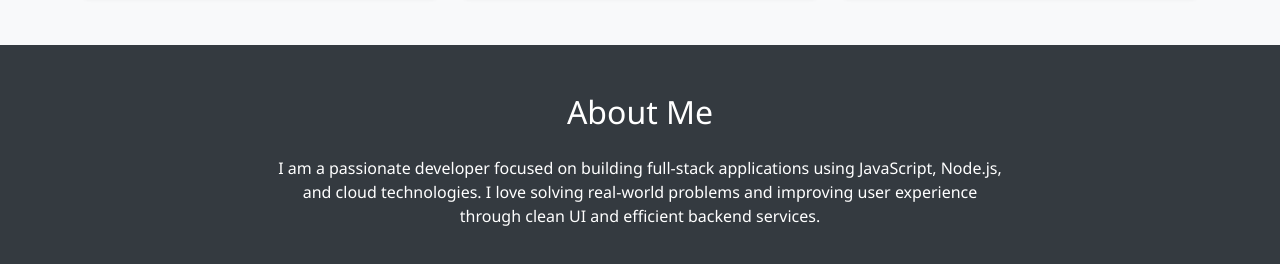
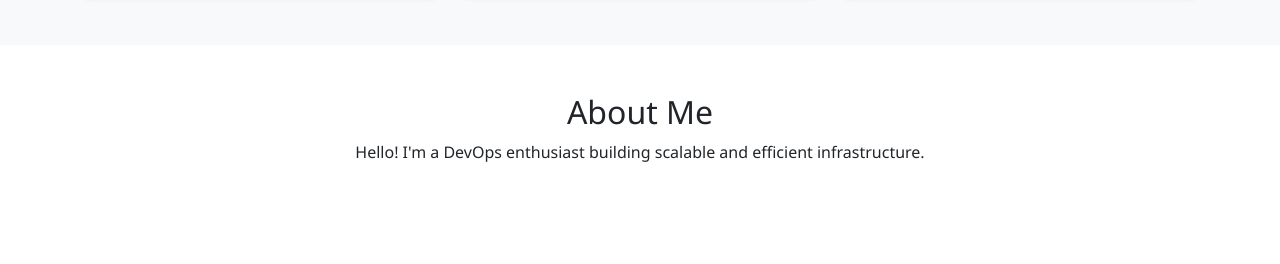
Before and after one commit to PriteshBhuravane/DevopsMiniProject, a website: page index.html in a window 1280 px wide. Shown: the part 1259-1523 px from the top of the page. After the commit the page ends 1487 px from the top, so only its background shows below. Drawn offline with nearby package versions, Linux system fonts and the light colour scheme; files that its build step writes are made by us from their sources.

Commit message:
About section added

```diff
--- a/index.html
+++ b/index.html
@@ -76,16 +76,15 @@
   </section>
 
   <!-- About Section -->
-  <section id="about" class="py-5 text-white" style="background-color: #343a40;">
-    <div class="container">
-      <h2 class="text-center mb-4">About Me</h2>
-      <div class="row justify-content-center">
-        <div class="col-md-8">
-          <p class="text-center">I am a passionate developer focused on building full-stack applications using JavaScript, Node.js, and cloud technologies. I love solving real-world problems and improving user experience through clean UI and efficient backend services.</p>
-        </div>
-      </div>
-    </div>
-  </section>
+<section id="about" class="py-5">
+  <div class="container text-center">
+    <h2>About Me</h2>
+    <p>Hello! I'm a DevOps enthusiast building scalable and efficient infrastructure.</p>
+  </div>
+</section>
+
+
+
 
   <script src="https://cdn.jsdelivr.net/npm/bootstrap@5.3.0/dist/js/bootstrap.bundle.min.js"></script>
 </body>
```
